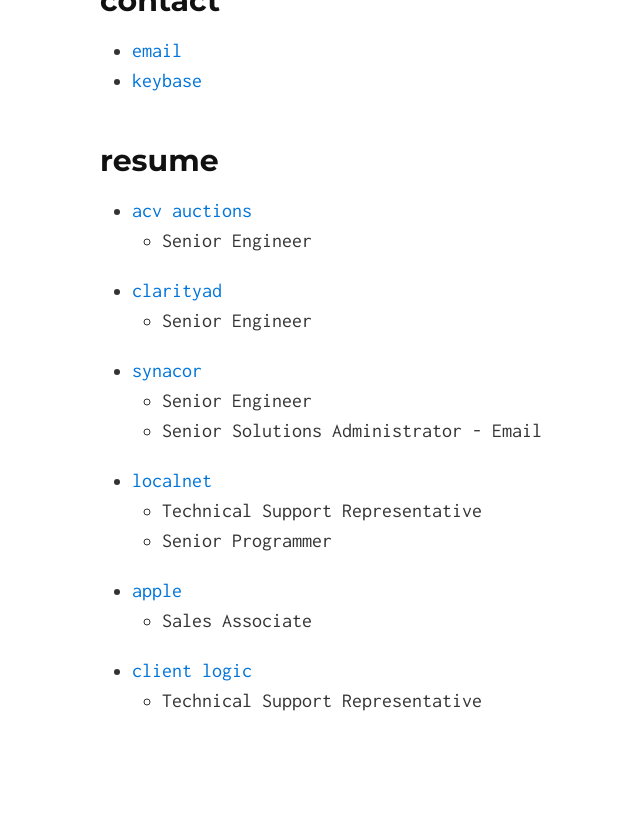
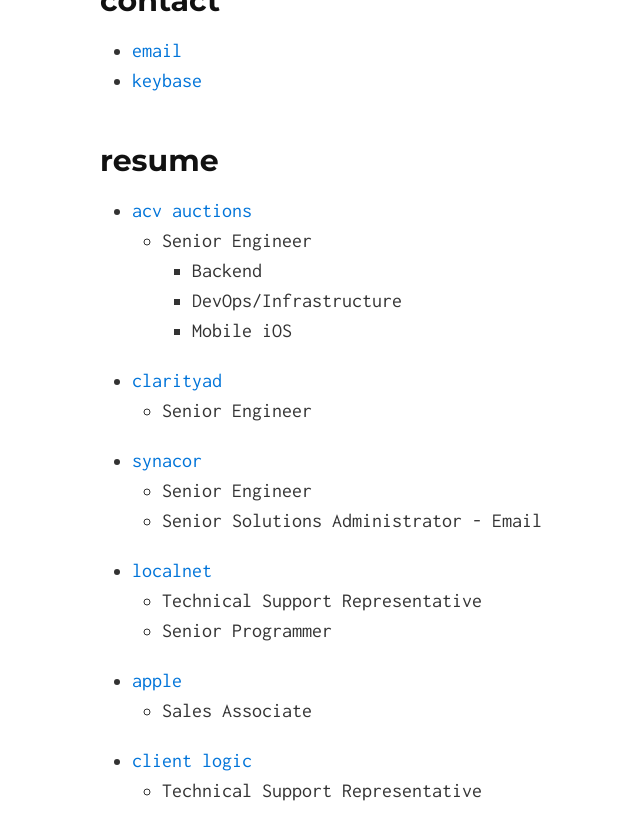
Before and after one commit to natefanaro/natefanaro.github.io, a Jekyll site: the page built from index.md, in a window 1280 px wide and 900 px high, scrolled down 1214 px. Shown: the top 840 px of the window, without its empty margins (238-878 px from the left). Built offline with Jekyll 4.4.1, drawn with Linux system fonts in a browser that asks for light colours; before the commit the page ends 2030 px from its top, so only the background shows below that.

Commit message:
Update index.md

```diff
--- a/index.md
+++ b/index.md
@@ -33,6 +33,9 @@
 ## resume
 * [acv auctions](https://acvauctions.com)
     * Senior Engineer
+        * Backend
+        * DevOps/Infrastructure
+        * Mobile iOS
 * [clarityad](https://clarityad.com)
     * Senior Engineer
 * [synacor](https://synacor.com)
```
